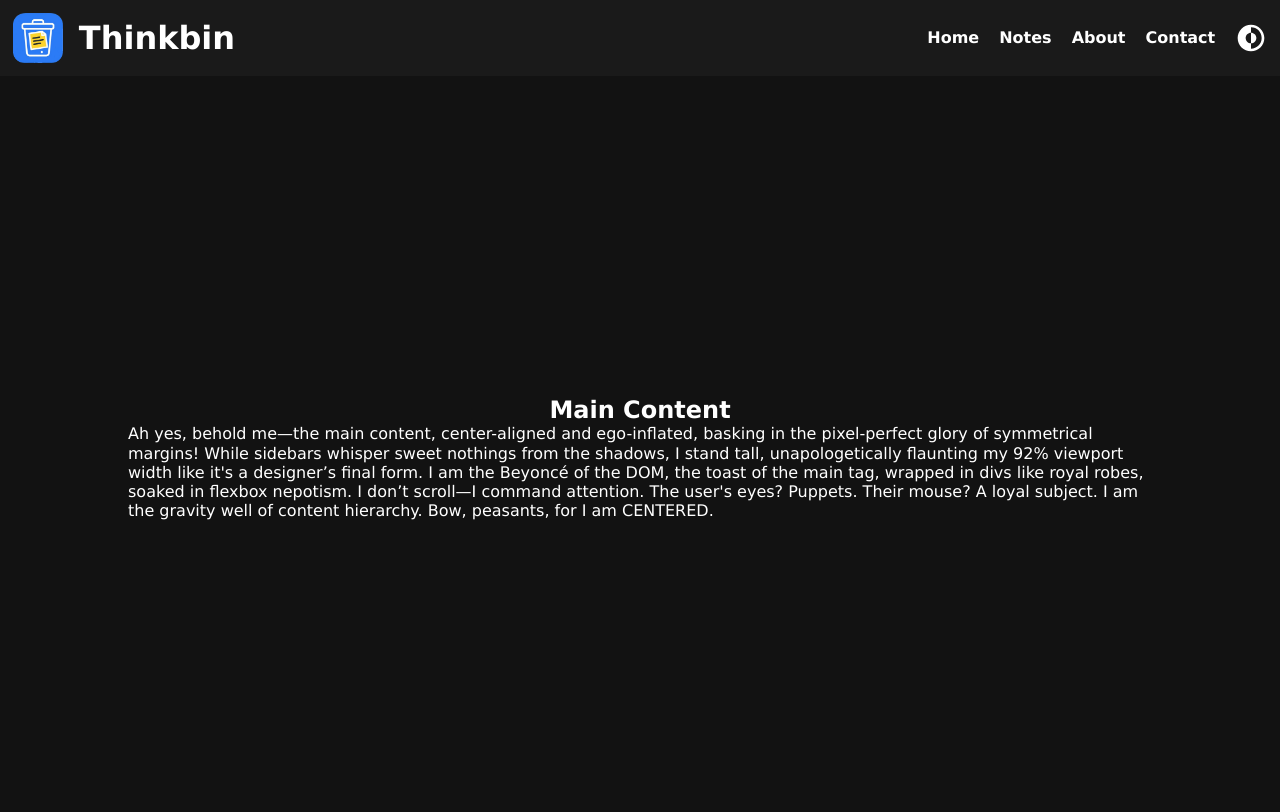
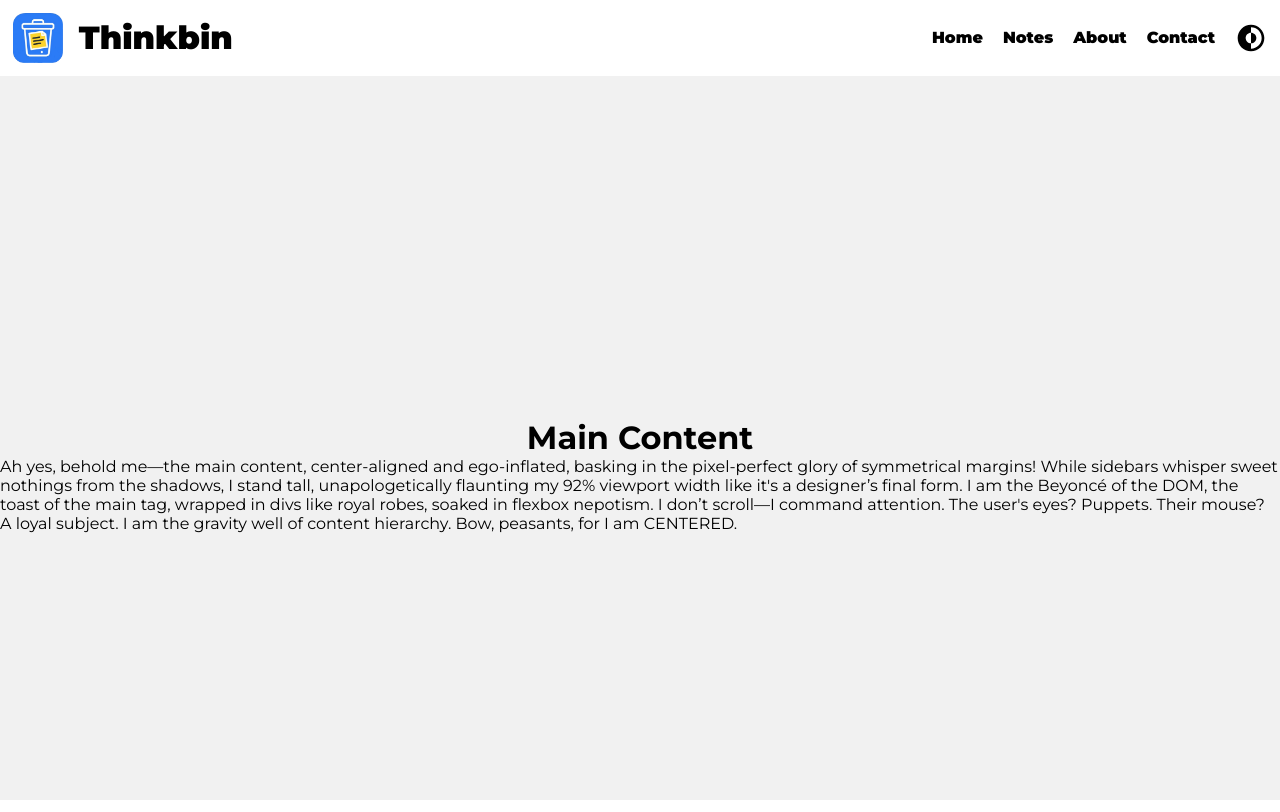
Before and after one commit to totallyrens/thinkbin, a React (Vite) app: page / in a window 1280 px wide. Built offline with nearby package versions, Linux system fonts and the light colour scheme.

Commit message:
Some code refactoring, added variables for theme colors and added font

```diff
--- a/src/App.css
+++ b/src/App.css
@@ -105,77 +105,78 @@ header nav ul li a {
   transition: color 150ms ease-in;
 }
 
-/* header nav ul li a:hover { */
-/*   color: #03d1ff; */
-/* } */
-
 .theme-toggle {
   transition: color 0.2s ease-in;
 }
+
 .theme-toggle:hover {
-  color: grey;
+  color: var(--primary);
 }
 
 .light {
-  background-color: white;
-  color: black;
+  height: 100%;
+  background-color: var(--bg-light);
+  color: var(--text-dark);
   transition: ease-in 0.5s;
 }
+
 .light header {
-  background-color: #cfcfcf; /* lighter shade for light mode */
+  background-color: var(--bg-white); /* lighter shade for light mode */
   /*i really wanted to use the linear gradient but smooth transition will not work*/
   /* background: linear-gradient(180deg,rgba(250, 250, 250, 1) 0%, rgba(230, 227, 227, 1) 50%, rgba(212, 210, 210, 1) 100%); */
-  color: black;
   transition: ease-in 0.5s;
 }
+
 .light header nav ul li a {
-  color: black;
+  color: var(--text-dark);
 }
+
+/* LOGO TEXT LIGHTMODE */
 .light .navbar > a {
   color: black;
 }
+
 .light header nav ul li a:hover {
-  color: #03d1ff;
+  color: var(--primary);
 }
+
 .dark {
-  background-color: #121212;
-  color: white;
+  height: 100%;
+  background-color: var(--bg-dark);
+  color: var(--text-light);
   transition: ease-in 0.8s;
 }
-.dark header nav ul li a {
-  color: white;
-}
+
 .dark header {
-  background-color: #1a1a1a; /* darker shade for dark mode */
+  background-color: var(--bg-dark-2);
   /*i really wanted to use the linear gradient but smooth transition will not work*/
   /* background: linear-gradient(180deg,rgba(38, 38, 38, 1) 1%, rgba(33, 33, 33, 1) 50%, rgba(33, 32, 32, 1) 98%, rgba(33, 32, 32, 1) 100%); */
-  color: white;
   transition: ease-in 0.8s;
 }
+
 .dark header nav ul li a {
-  color: white;
+  color: var(--text-light);
 }
+
 header nav ul li a:hover {
-  color: #03d1ff;
+  color: var(--primary);
 }
+
+/* LOGO TEXT DEFAULT */
 .navbar > a {
   color: white;
 }
 
 /*MAIN SECTION*/
-
-/*keep this*/
 main {
-  height: 92vh;
-  margin: 0 auto;
+  height: 100%;
 }
 
-/*but you can throw this out this is just a throwaway placholder styler*/
-main div {
+/* Temporarily */
+.content {
+  height: 100%;
   display: flex;
+  flex-direction: column;
+  justify-content: center;
   align-items: center;
-  justify-content: center;
-  flex-direction: column;
-  transform: translateY(40vh);
-  padding: 0 10%;
 }
--- a/src/App.jsx
+++ b/src/App.jsx
@@ -1,11 +1,11 @@
 import './App.css';
 import Header from './components/Header';
-import Main from './components/mainSection';
+import Main from './components/Main';
 import { useState } from 'react';
 
 function App() {
-  //currently setting the variable to false, as it is not in Light Mode
-  const [isLightMode, setIsLightMode] = useState(false);
+  // Default: Lightmode
+  const [isLightMode, setIsLightMode] = useState(true);
 
   const toggleTheme = () => {
     setIsLightMode((prev) => !prev);
--- a/src/components/mainSection.jsx
+++ b/src/components/Main.jsx
@@ -1,9 +1,9 @@
-const mainSection = () => {
+const Main = () => {
   return (
     <main>
-      <div>
-        <h2>Main Content</h2>
-        {/*also i can't stress this enough, only use one h1*/}
+      <div class="content container">
+        {/* The Logo was just a temporary h1 */}
+        <h1>Main Content</h1>
         <p>
           Ah yes, behold me—the main content, center-aligned and ego-inflated,
           basking in the pixel-perfect glory of symmetrical margins! While
@@ -20,4 +20,4 @@ const mainSection = () => {
   );
 };
 
-export default mainSection;
+export default Main;
--- a/src/index.css
+++ b/src/index.css
@@ -1,16 +1,32 @@
+@import url('https://fonts.googleapis.com/css2?family=Montserrat:ital,wght@0,100..900;1,100..900&family=Outfit:wght@100..900&family=Roboto:ital,wght@0,100..900;1,100..900&display=swap');
+
+#root {
+  overflow: hidden;
+  height: 100vh;
+}
+
 :root {
-  font-family: Verdana, Geneva, Tahoma, sans-serif;
-  line-height: 1.2;
+  font-family: 'Montserrat', sans-serif;
   font-weight: 400;
 
   color-scheme: light dark;
-  color: #ffffffde;
-  background-color: #363636;
+  /* color: var(--text-light); */
 
   font-synthesis: none;
   text-rendering: optimizeLegibility;
   -webkit-font-smoothing: antialiased;
   -moz-osx-font-smoothing: grayscale;
+
+  /* Color Variables */
+  --bg-light: #f1f1f1;
+  --bg-dark: #121212;
+  --bg-dark-2: #1a1a1a;
+  --bg-white: #fff;
+  --primary: #2b7bf6;
+  --primary-dark: #2262c5;
+  --primary-light: #5595f8;
+  --text-light: #ffffffde;
+  --text-dark: black;
 }
 
 * {
@@ -18,3 +34,7 @@
   margin: 0;
   box-sizing: border-box;
 }
+
+body {
+  height: 100vh;
+}
```
